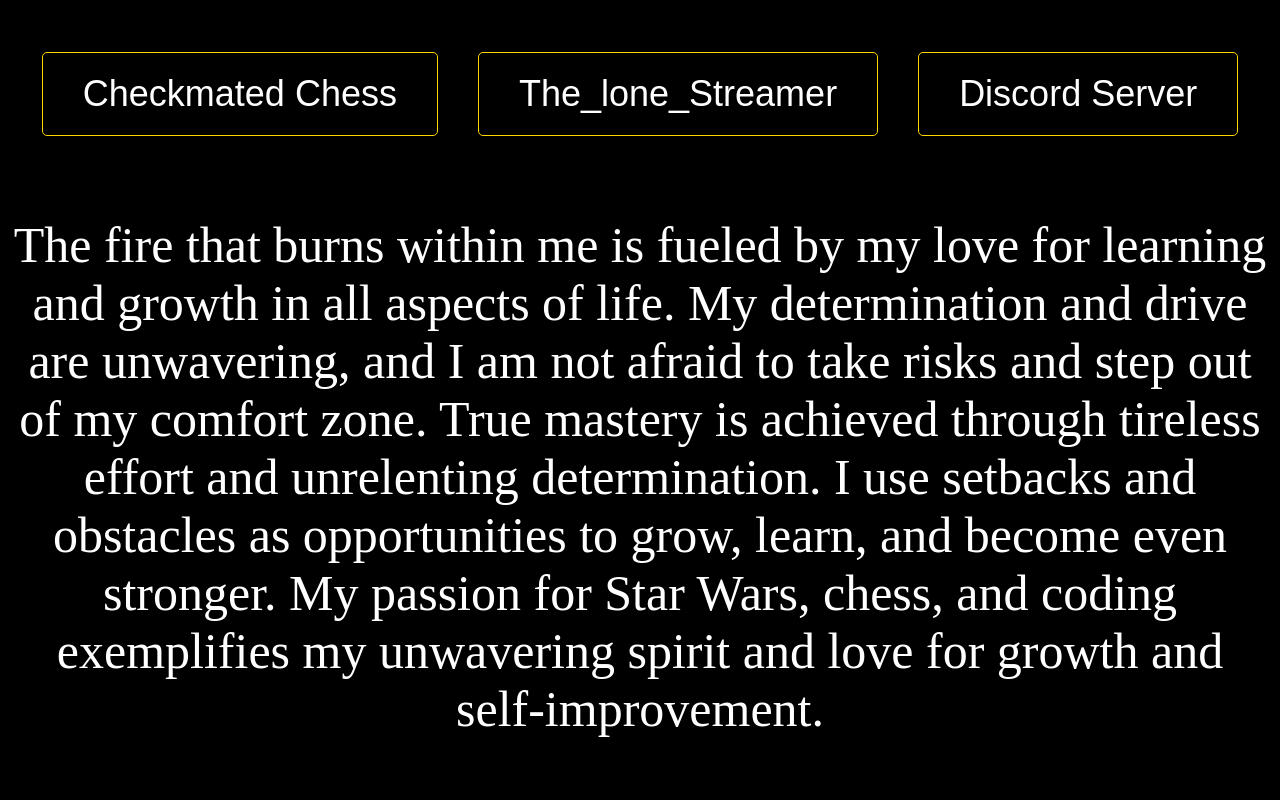
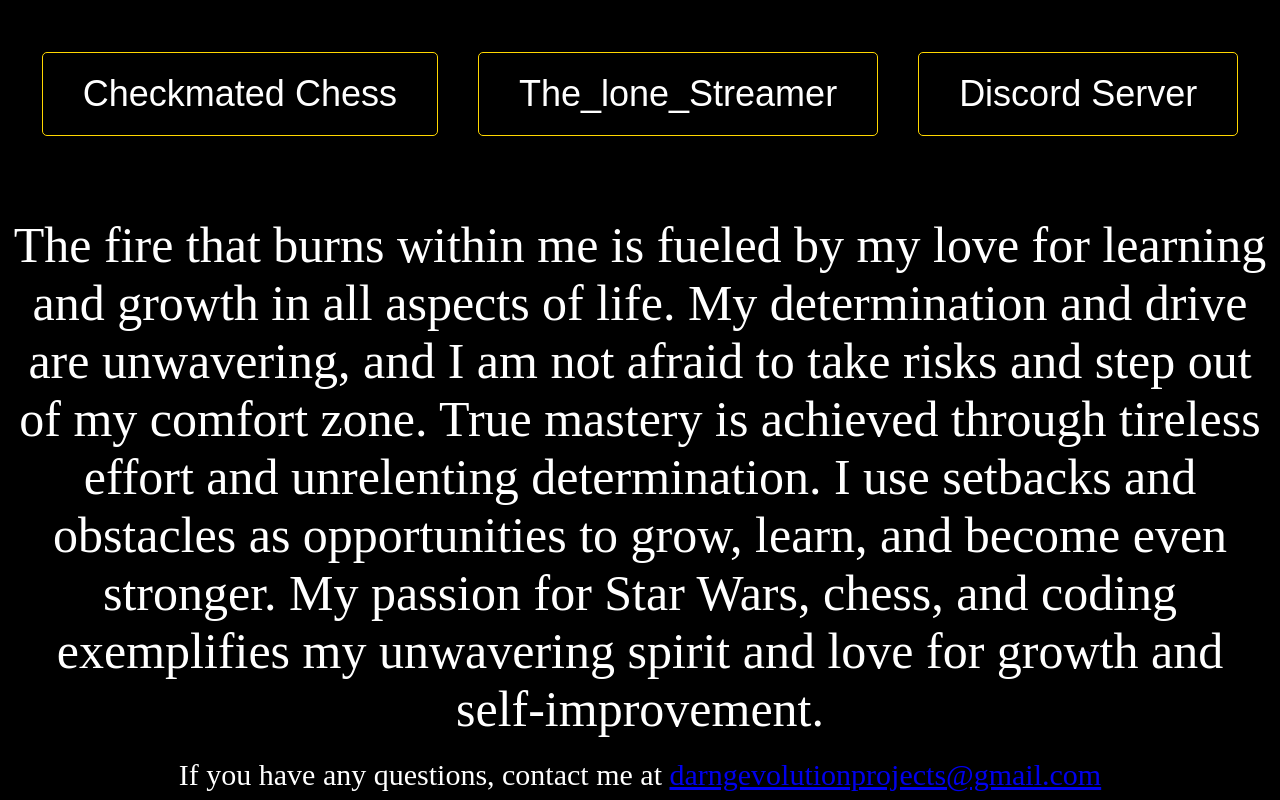
Before and after one commit to Will-glitchs/Wills-Projects, a plain HTML site: page index.html in a window 1280 px wide. Shown: the part 438-1238 px from the top of the page. Before the commit the page ends 1184 px from the top, so only its background shows below. Drawn offline with Linux system fonts and the light colour scheme.

Commit message:
Update index.html

```diff
--- a/index.html
+++ b/index.html
@@ -58,6 +58,7 @@
       <div style="font-size: 50px; margin-top: 80px; text-align: center; color: white;">
         The fire that burns within me is fueled by my love for learning and growth in all aspects of life. My determination and drive are unwavering, and I am not afraid to take risks and step out of my comfort zone. True mastery is achieved through tireless effort and unrelenting determination. I use setbacks and obstacles as opportunities to grow, learn, and become even stronger. My passion for Star Wars, chess, and coding exemplifies my unwavering spirit and love for growth and self-improvement.
       </div>
+      <div style="font-size: 30px; margin-top: 20px; text-align: center; color: white;">If you have any questions, contact me at <a href="mailto:darngevolutionprojects@gmail.com, example@hotmail.com">darngevolutionprojects@gmail.com</a></div>
     </div>
   </body>
 </html>
```
